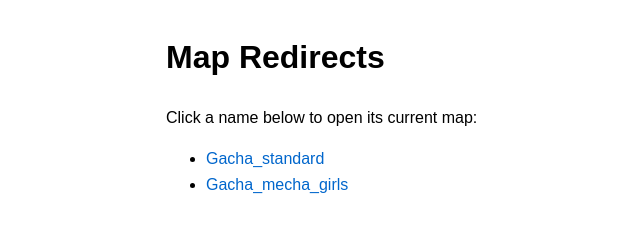
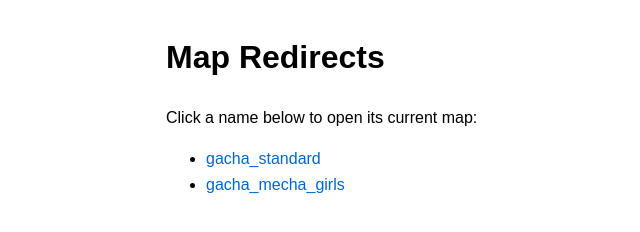
Before and after one commit to LoveAnimeGirl10/AWC-Maps-Redirect, a plain HTML site: page index.html in a window 1280 px wide. Shown: the full height of the page, 174-814 px from the left. Drawn offline with Linux system fonts and the light colour scheme.

Commit message:
Update index.html

```diff
--- a/index.html
+++ b/index.html
@@ -21,7 +21,7 @@
       const li = document.createElement("li");
       const a = document.createElement("a");
       a.href = `${key}.html`;   // links to redirect page
-      a.textContent = key.charAt(0).toUpperCase() + key.slice(1);
+      a.textContent = key;
       li.appendChild(a);
       list.appendChild(li);
     }
```
